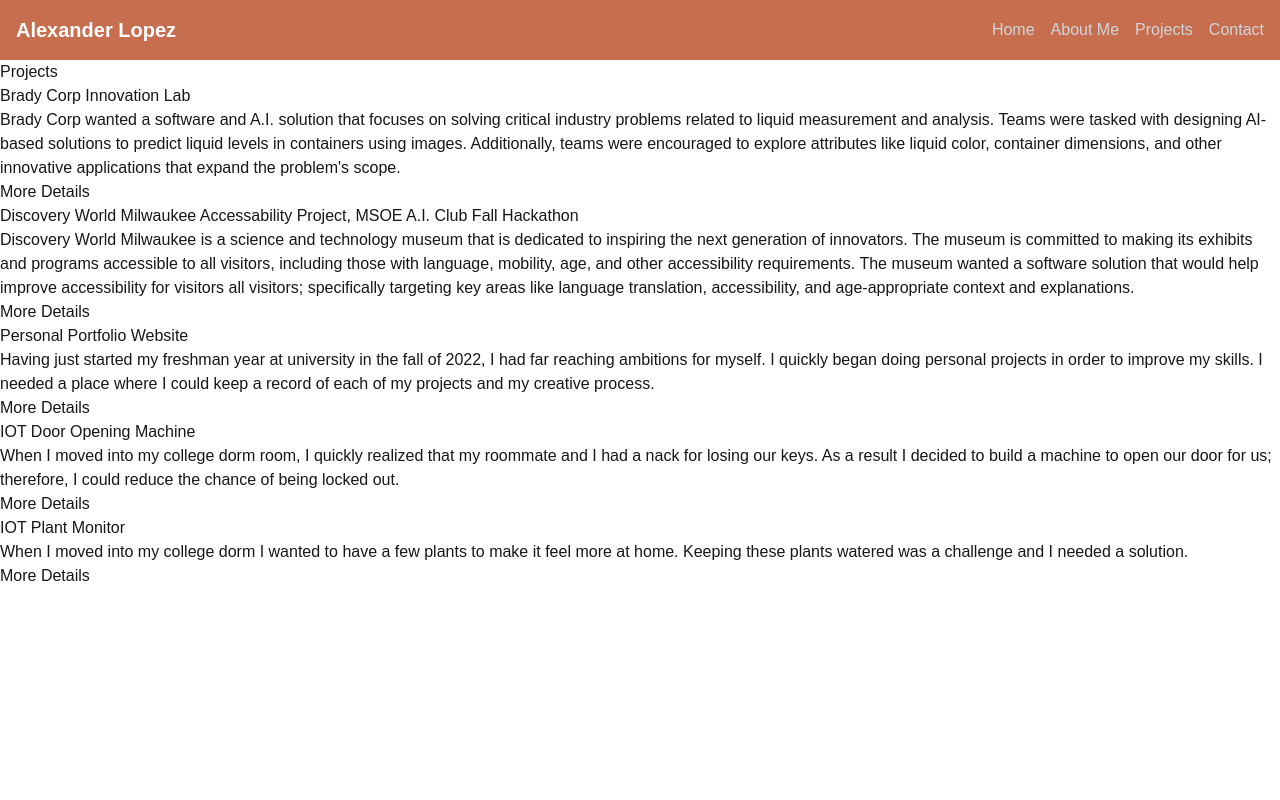
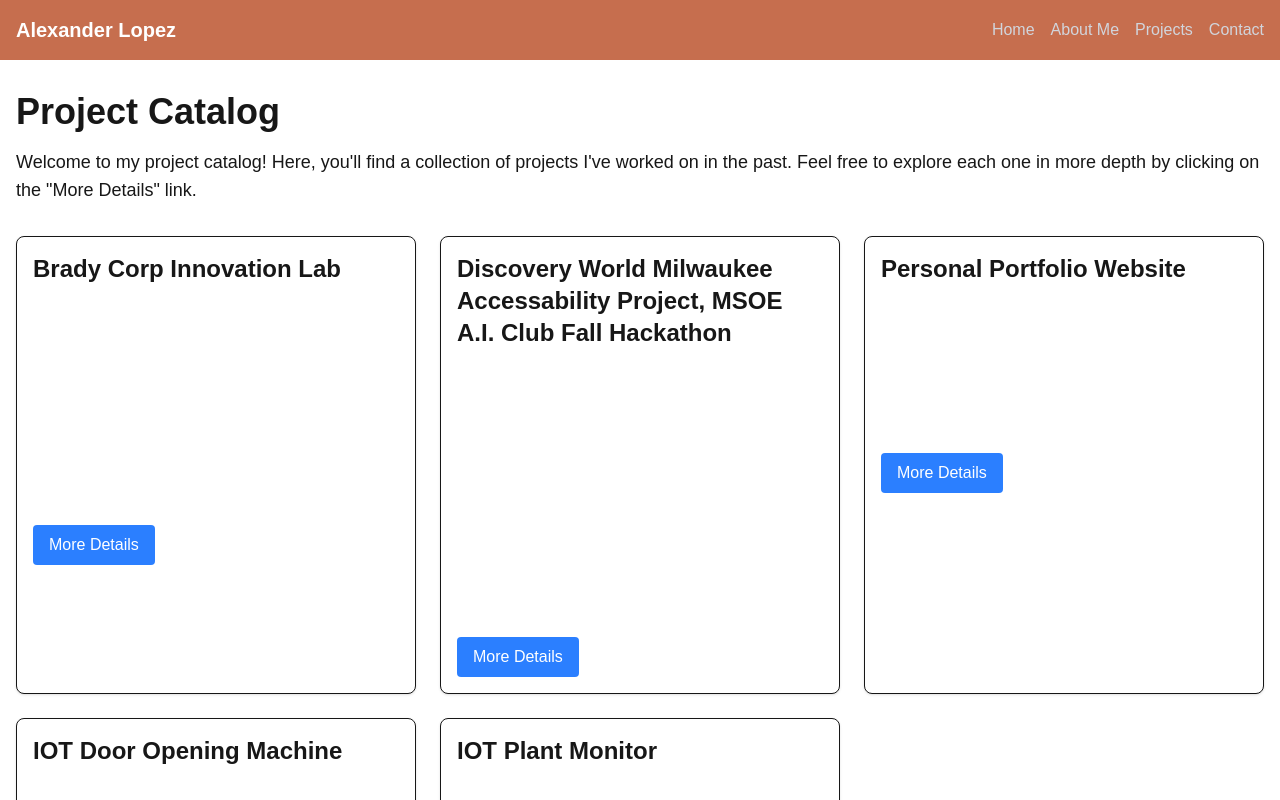
Before and after one commit to Alex-J-Lopez/Alex-J-Lopez.github.io, a Next.js app in the folder cv/: page /projects in a window 1280 px wide. Shown: the top 800 px of the page. Built offline with nearby package versions, Linux system fonts and the light colour scheme.

Commit message:
Add ProjectPreview component and update projects page
Introduces a new ProjectPreview component for displaying individual project summaries. Refactors the projects page to use this component and improves layout and styling for a more user-friendly project catalog.

```diff
--- a/cv/src/app/projects/page.js
+++ b/cv/src/app/projects/page.js
@@ -1,5 +1,6 @@
-"use client";
+"use client"
 import React, { useEffect, useState } from 'react';
+import ProjectPreview from '../../components/projectPreview';
 
 const ProjectsPage = () => {
     const [projects, setProjects] = useState([]);
@@ -19,17 +20,14 @@ const ProjectsPage = () => {
     }, []);
 
     return (
-        <div>
-            <h1>Projects</h1>
-            <ul>
+        <div className="container mx-auto px-4 py-8">
+            <h1 className="text-4xl font-bold mb-4">Project Catalog</h1>
+            <p className="text-lg mb-8">Welcome to my project catalog! Here, you'll find a collection of projects I've worked on in the past. Feel free to explore each one in more depth by clicking on the "More Details" link.</p>
+            <div className="grid grid-cols-1 md:grid-cols-2 lg:grid-cols-3 gap-6">
                 {projects.map((project, index) => (
-                    <li key={index}>
-                        <h2>{project.projectTitle}</h2>
-                        <p>{project.problemStatement}</p>
-                        <a href={`/projects/${index}`}>More Details</a>
-                    </li>
+                    <ProjectPreview key={index} title={project.projectTitle} problemStatement={project.problemStatement} href={`/projects/${index}`} />
                 ))}
-            </ul>
+            </div>
         </div>
     );
 };
--- /dev/null
+++ b/cv/src/components/projectPreview.jsx
@@ -0,0 +1,16 @@
+import React from 'react';
+import Link from 'next/link';
+
+const ProjectPreview = ({ title, problemStatement, href }) => {
+    return (
+        <div className="border rounded-lg p-4 bg-white dark:bg-[var(--accent)] shadow-sm">
+            <h2 className="text-2xl font-bold mb-2">{title}</h2>
+            <p className="text-white mb-4">{problemStatement}</p>
+            <Link href={href}>
+                <button className="bg-blue-500 text-white px-4 py-2 rounded hover:bg-blue-700 transition-colors">More Details</button>
+            </Link>
+        </div>
+    );
+};
+
+export default ProjectPreview;
```
